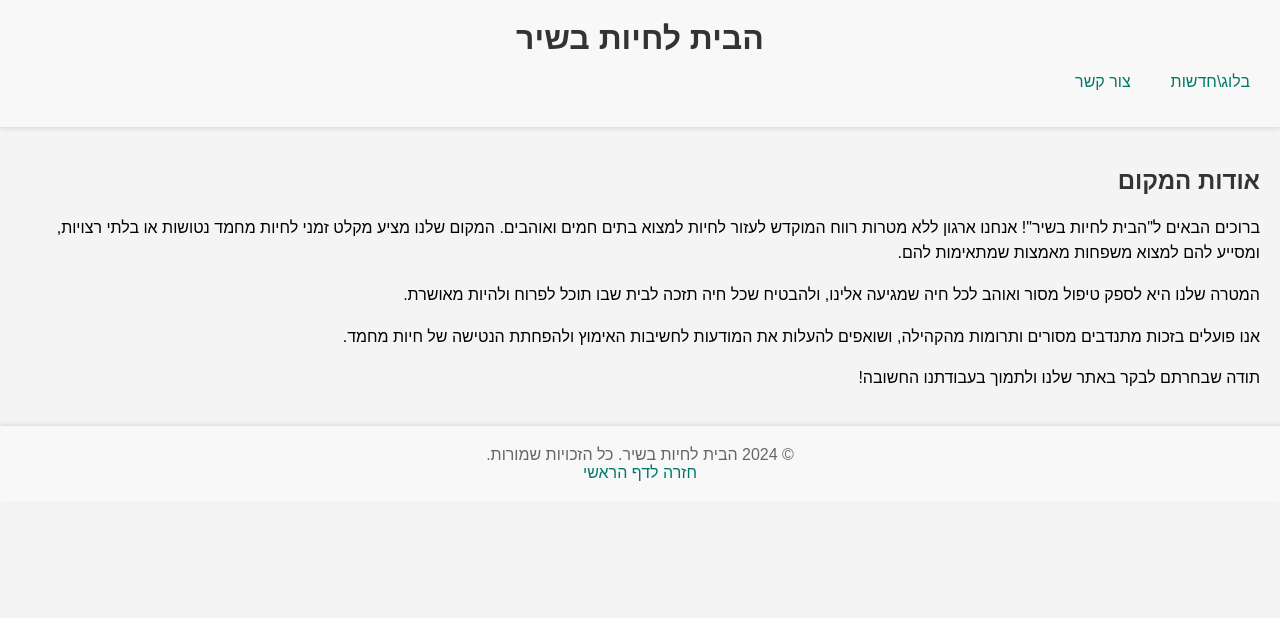
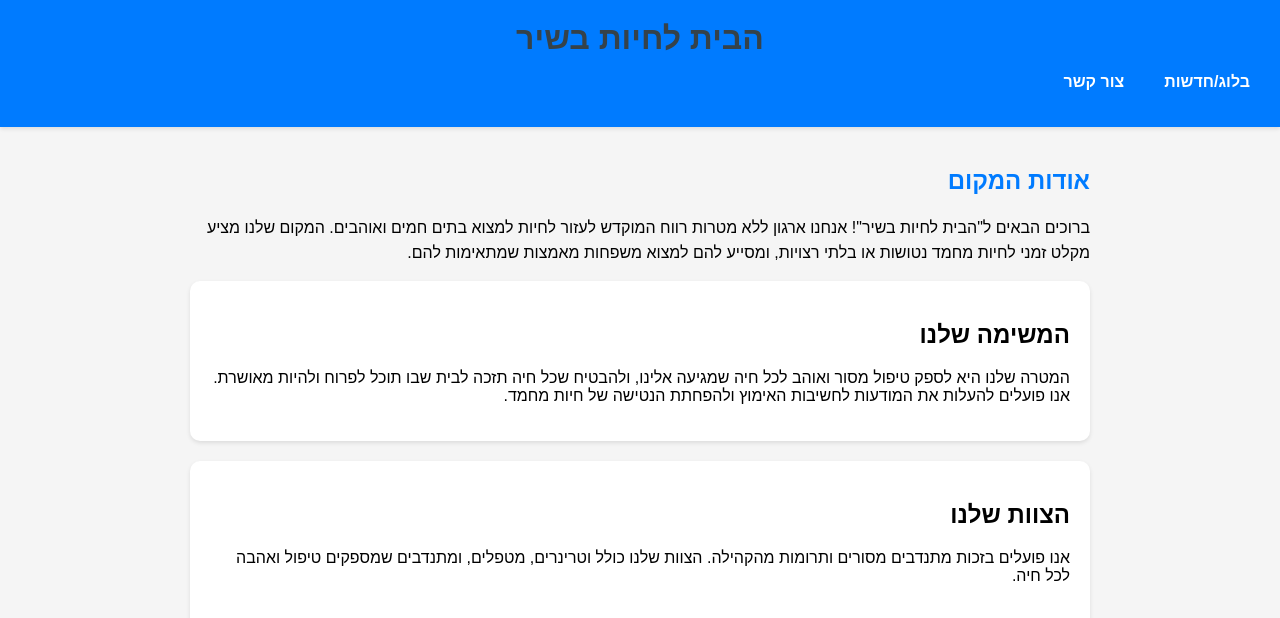
Before and after one commit to shirkoorshid/pet, a Django app: page /about-us/ in a window 1280 px wide. Shown: the top 618 px of the page. Before the commit the page ends 481 px from the top, so only its background shows below. Run offline with Django 5.2, Linux system fonts and the light colour scheme.

Commit message:
Add files via upload

```diff
--- a/animalpro/petadoption/main/templates/about_us.html
+++ b/animalpro/petadoption/main/templates/about_us.html
@@ -7,19 +7,20 @@
     <link rel="stylesheet" href="styles.css">
     <style>
         body {
-            font-family: Arial, Helvetica, sans-serif;
+            font-family: 'Arial', sans-serif;
             direction: rtl; /* סידור הטקסט מימין לשמאל */
             margin: 0;
             padding: 0;
+            background-color: #f5f5f5;
         }
         header {
-            background-color: #f8f8f8;
+            background-color: #007BFF;
+            color: white;
             padding: 20px;
             box-shadow: 0 2px 4px rgba(0,0,0,0.1);
         }
         header h1 {
             margin: 0;
-            color: #333;
         }
         nav ul {
             list-style: none;
@@ -32,34 +33,52 @@
         }
         nav ul li a {
             text-decoration: none;
-            color: #00796b;
+            color: white;
+            font-weight: bold;
         }
         nav ul li a:hover {
             text-decoration: underline;
         }
         main {
             padding: 20px;
+            max-width: 900px;
+            margin: 0 auto;
         }
         .about h2 {
-            color: #333;
+            color: #007BFF;
         }
         .about p {
             margin-bottom: 15px;
             line-height: 1.6;
         }
+        .mission, .team, .support {
+            background-color: white;
+            padding: 20px;
+            border-radius: 10px;
+            box-shadow: 0 2px 4px rgba(0,0,0,0.1);
+            margin-bottom: 20px;
+        }
+        .team iframe {
+            width: 100%;
+            height: 315px;
+            border: none;
+            border-radius: 10px;
+            margin-top: 20px;
+        }
         footer {
-            background-color: #f8f8f8;
+            background-color: #007BFF;
+            color: white;
             text-align: center;
             padding: 20px;
             box-shadow: 0 -2px 4px rgba(0,0,0,0.1);
         }
         footer p {
             margin: 0;
-            color: #666;
         }
         footer a {
             text-decoration: none;
-            color: #00796b;
+            color: white;
+            font-weight: bold;
         }
         footer a:hover {
             text-decoration: underline;
@@ -71,7 +90,7 @@
         <h1>הבית לחיות בשיר</h1>
         <nav>
             <ul>
-                <li><a href="{% url 'blog' %}">בלוג\חדשות</a></li>
+                <li><a href="{% url 'blog' %}">בלוג/חדשות</a></li>
                 <li><a href="/contact">צור קשר</a></li>
             </ul>
         </nav>
@@ -80,13 +99,29 @@
         <section class="about">
             <h2>אודות המקום</h2>
             <p>ברוכים הבאים ל"הבית לחיות בשיר"! אנחנו ארגון ללא מטרות רווח המוקדש לעזור לחיות למצוא בתים חמים ואוהבים. המקום שלנו מציע מקלט זמני לחיות מחמד נטושות או בלתי רצויות, ומסייע להם למצוא משפחות מאמצות שמתאימות להם.</p>
-            <p>המטרה שלנו היא לספק טיפול מסור ואוהב לכל חיה שמגיעה אלינו, ולהבטיח שכל חיה תזכה לבית שבו תוכל לפרוח ולהיות מאושרת.</p>
-            <p>אנו פועלים בזכות מתנדבים מסורים ותרומות מהקהילה, ושואפים להעלות את המודעות לחשיבות האימוץ ולהפחתת הנטישה של חיות מחמד.</p>
-            <p>תודה שבחרתם לבקר באתר שלנו ולתמוך בעבודתנו החשובה!</p>
+        </section>
+        <section class="mission">
+            <h2>המשימה שלנו</h2>
+            <p>המטרה שלנו היא לספק טיפול מסור ואוהב לכל חיה שמגיעה אלינו, ולהבטיח שכל חיה תזכה לבית שבו תוכל לפרוח ולהיות מאושרת. אנו פועלים להעלות את המודעות לחשיבות האימוץ ולהפחתת הנטישה של חיות מחמד.</p>
+        </section>
+        <section class="team">
+            <h2>הצוות שלנו</h2>
+            <p>אנו פועלים בזכות מתנדבים מסורים ותרומות מהקהילה. הצוות שלנו כולל וטרינרים, מטפלים, ומתנדבים שמספקים טיפול ואהבה לכל חיה.</p>
+            <iframe src="https://www.youtube.com/embed/y8z2jhClUgc" allowfullscreen></iframe>
+        </section>
+        <section class="support">
+            <h2>כיצד תוכלו לעזור</h2>
+            <p>ישנן דרכים רבות שבהן תוכלו לעזור לנו להמשיך בעבודתנו:</p>
+            <ul>
+                <li>אימוץ חיה</li>
+                <li>התנדבות במקלט</li>
+                <li>תרומה כספית או תרומת ציוד</li>
+                <li>הפצת המידע על הארגון שלנו</li>
+            </ul>
         </section>
     </main>
     <footer>
-        <p>&copy; 2024 הבית לחיות בשיר. כל הזכויות שמורות.</p>
+        <p>© 2024 הבית לחיות בשיר. כל הזכויות שמורות.</p>
         <a href="{% url 'home' %}">חזרה לדף הראשי</a>
     </footer>
 </body>
```
Also changed, not shown: animalpro/petadoption/main/templates/main/home.html (+31 -13 lines), animalpro/petadoption/main/templates/success_stories.html (+88 -2 lines), animalpro/petadoption/db.sqlite3, animalpro/petadoption/main/models.py (line endings or trailing spaces).
